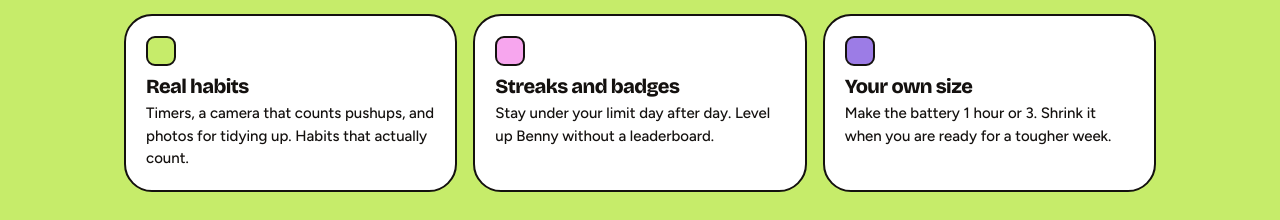
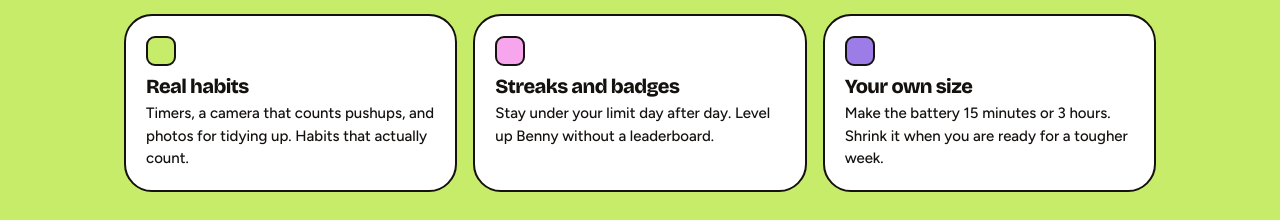
Before and after one commit to rizk-gendy/antirot-site, a plain HTML site: page index.html in a window 1280 px wide. Shown: the part 2299-2519 px from the top of the page. Drawn offline with nearby package versions, Linux system fonts and the light colour scheme.

Commit message:
Smaller battery sizes

```diff
--- a/index.html
+++ b/index.html
@@ -80,7 +80,7 @@
       <div class="card feature"><i style="background:var(--sky)"></i><h3>Insights</h3><p>See what you saved each day, which apps cost the most and how often you hit zero.</p></div>
       <div class="card feature"><i style="background:var(--lime)"></i><h3>Real habits</h3><p>Timers, a camera that counts pushups, and photos for tidying up. Habits that actually count.</p></div>
       <div class="card feature"><i style="background:var(--pink)"></i><h3>Streaks and badges</h3><p>Stay under your limit day after day. Level up Benny without a leaderboard.</p></div>
-      <div class="card feature"><i style="background:var(--violet)"></i><h3>Your own size</h3><p>Make the battery 1 hour or 3. Shrink it when you are ready for a tougher week.</p></div>
+      <div class="card feature"><i style="background:var(--violet)"></i><h3>Your own size</h3><p>Make the battery 15 minutes or 3 hours. Shrink it when you are ready for a tougher week.</p></div>
     </div>
   </section>
 
```
